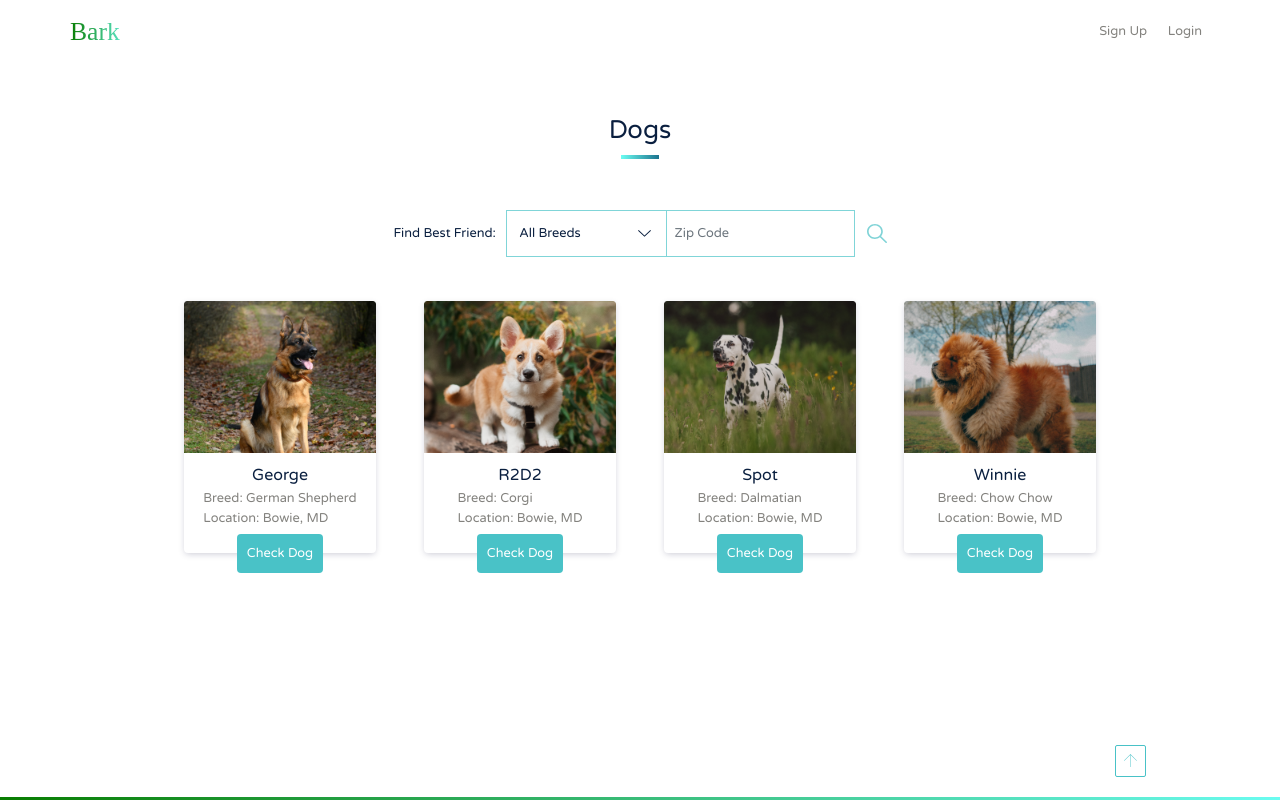
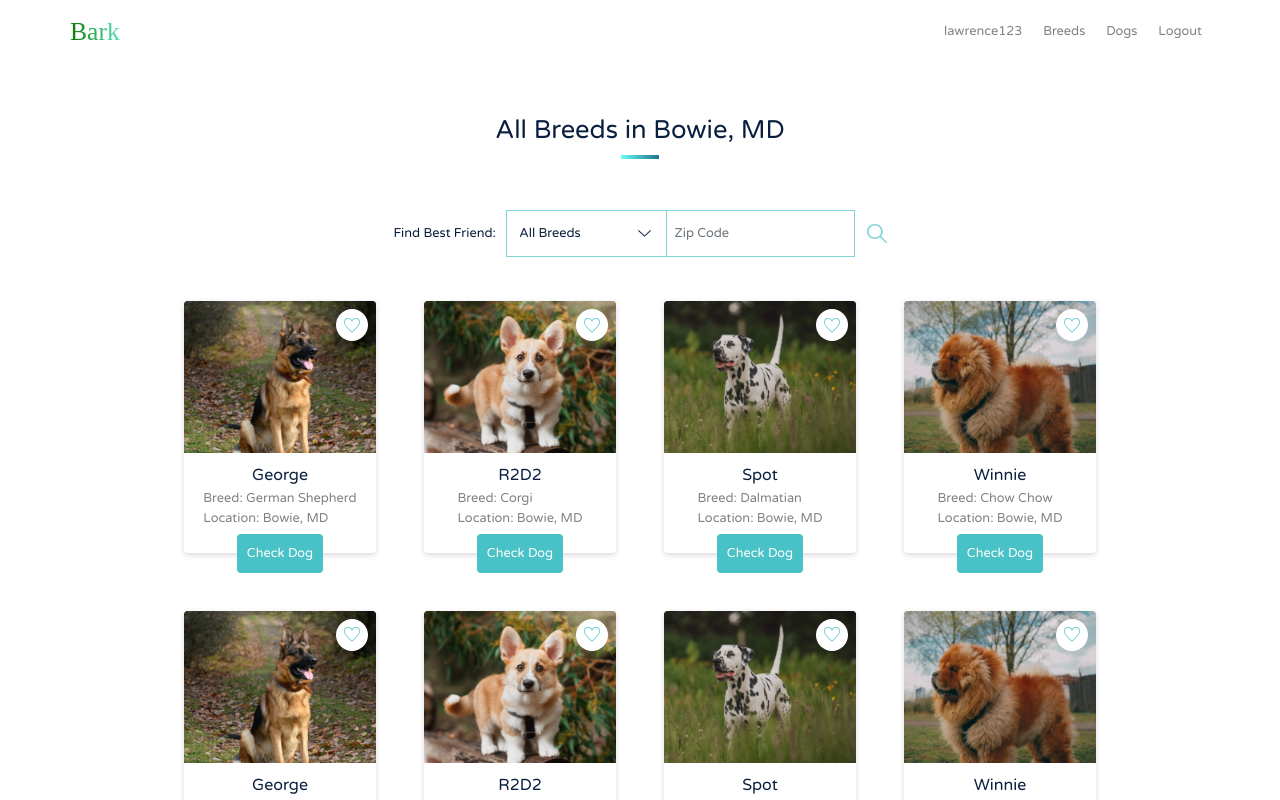
Before and after one commit to lawrencedovin/capstone-2-bark, a React (Create React App) app in the folder bark/: page /search in a window 1280 px wide. Shown: the top 800 px of the page. Built offline with nearby package versions, Linux system fonts and the light colour scheme; a web font is replaced by a local one.

Commit message:
Updated cards in search page

```diff
--- a/bark/src/components/cards/Cards/Cards.js
+++ b/bark/src/components/cards/Cards/Cards.js
@@ -1,7 +1,7 @@
 import React from 'react';
 
 function Cards({imgUrl, title, description, btnText}) {
-  let isLoggedIn = false;
+  let isLoggedIn = true;
   return(
     <div data-testid="Cards">
       <div className="logged-in-card">
--- a/bark/src/components/navs/NavBar/NavBar.js
+++ b/bark/src/components/navs/NavBar/NavBar.js
@@ -1,7 +1,7 @@
 import React from 'react';
 
 function NavBar() {
-  let isLoggedIn = false;
+  let isLoggedIn = true;
   return(
     <div data-testid="NavBar">
       <nav class="navbar navbar-expand-lg">
--- a/bark/src/main-pages/Search/Search.js
+++ b/bark/src/main-pages/Search/Search.js
@@ -8,8 +8,11 @@ import MainFooter from '../../components/footers/MainFooter/MainFooter';
 function Search() {
   return(
     <div data-testid="Search">
-      <SearchTitle title="Dogs" />
+      <SearchTitle title="All Breeds in Bowie, MD" />
       <DogSearchFilter />
+      <DogsCardsList/>
+      <DogsCardsList/>
+      <DogsCardsList/>
       <DogsCardsList/>
       <MainFooter/>
     </div>
```
